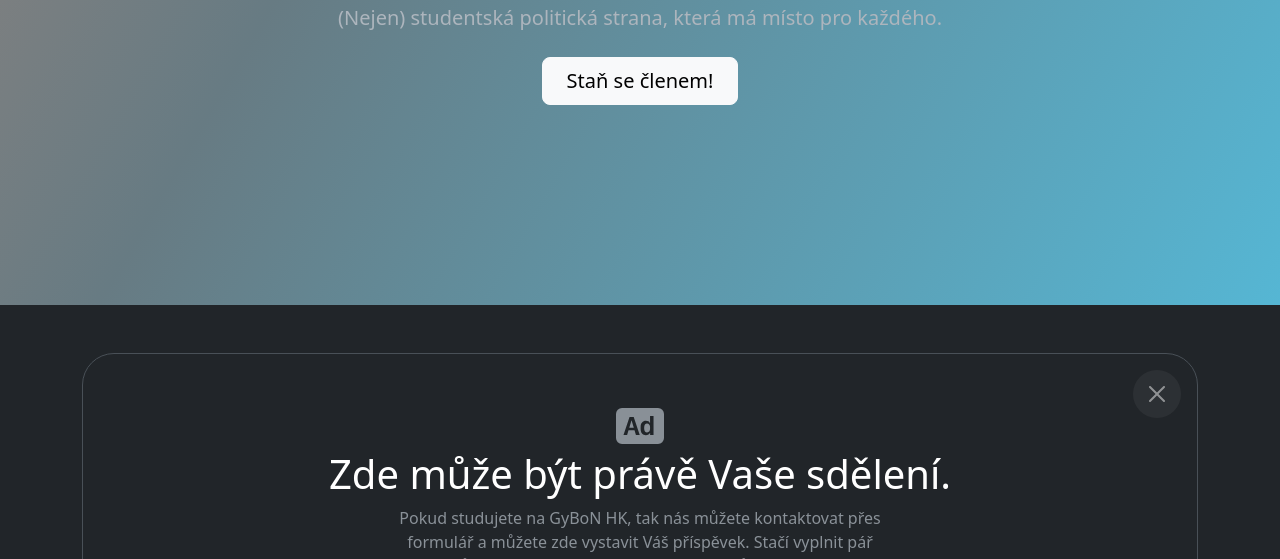
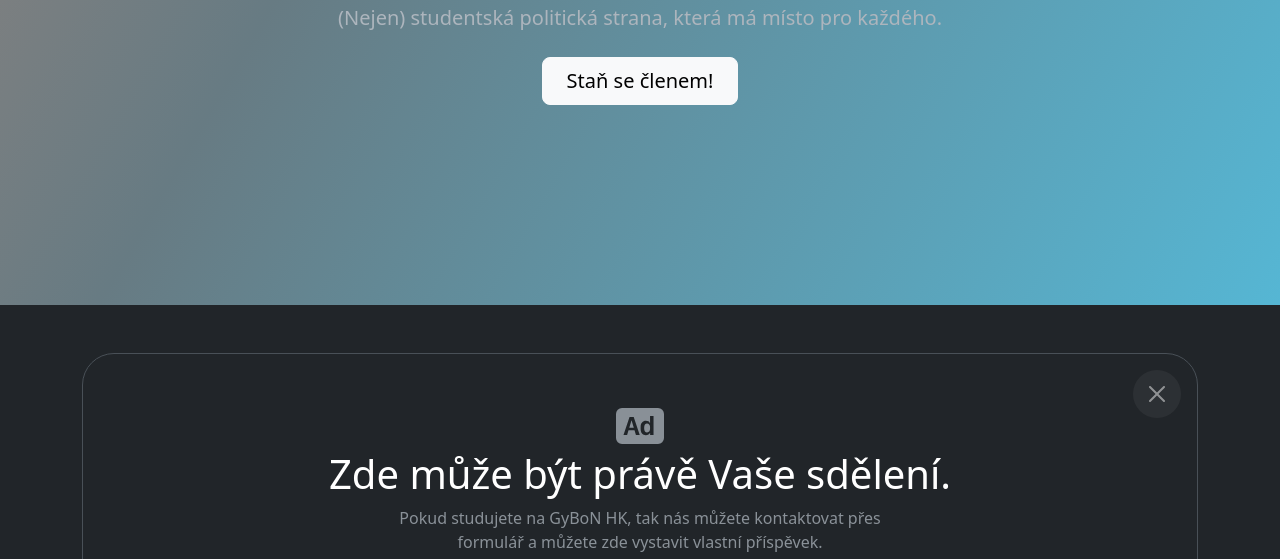
Before and after one commit to svp-gbn/web, a plain HTML site: page index.html in a window 1280 px wide. Shown: the part 393-952 px from the top of the page. Drawn offline with nearby package versions, Linux system fonts and the light colour scheme.

Commit message:
Update index.html

```diff
--- a/index.html
+++ b/index.html
@@ -57,7 +57,7 @@
       <path d="M2 2a2 2 0 0 0-2 2v8a2 2 0 0 0 2 2h12a2 2 0 0 0 2-2V4a2 2 0 0 0-2-2H2zm6.209 6.32c0-1.28.694-2.044 1.753-2.044.655 0 1.156.294 1.336.769h.053v-2.36h1.16V11h-1.138v-.747h-.057c-.145.474-.69.804-1.367.804-1.055 0-1.74-.764-1.74-2.043v-.695zm-4.04 1.138L3.7 11H2.5l2.013-5.999H5.9L7.905 11H6.644l-.47-1.542H4.17z"/>
     </svg>    <h1 class="text-body-emphasis">Zde může být právě Vaše sdělení.</h1>
     <p class="col-lg-6 mx-auto mb-4">
-Pokud studujete na GyBoN HK, tak nás můžete kontaktovat přes formulář a můžete zde vystavit Váš příspěvek. Stačí vyplnit pář řádků formuláře a zaplatit 1 Kč za 50 znaků či za obrázek. Nemeškejte, akce nebude trvat věčně.</p>
+Pokud studujete na GyBoN HK, tak nás můžete kontaktovat přes formulář a můžete zde vystavit vlastní příspěvek.</p>
     <button class="btn btn-outline-info px-5 mb-5" type="button">
 Mám zájem!
     </button>
```
